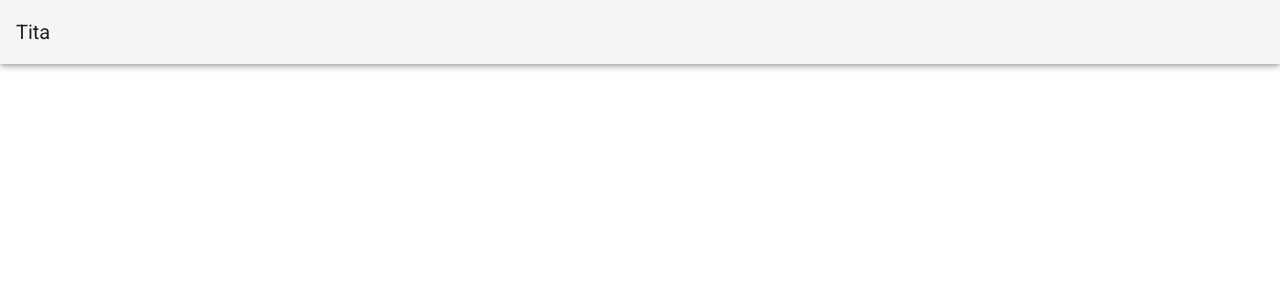
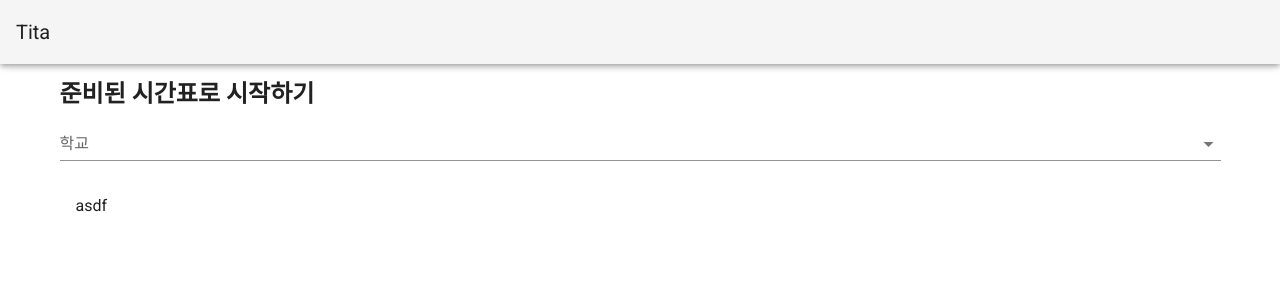
Before and after one commit to Tekiter/Tita2, a Vue app: page /#/dataset in a window 1280 px wide. Shown: the top 300 px of the page. Built offline with nearby package versions, Linux system fonts and the light colour scheme.

Commit message:
Add layout

```diff
--- /dev/null
+++ b/src/components/dataset/DatasetFilter.vue
@@ -0,0 +1,21 @@
+<template>
+    <v-row no-gutters>
+        <v-col>
+            <v-autocomplete label="학교" :items="schools"> </v-autocomplete>
+        </v-col>
+    </v-row>
+</template>
+<script>
+export default {
+    props: {
+        schools: {
+            type: Array,
+            default: () => [],
+        },
+        value: {
+            type: String,
+        },
+    },
+    data: () => ({}),
+}
+</script>
--- /dev/null
+++ b/src/components/dataset/DatasetList.vue
@@ -0,0 +1,19 @@
+<template>
+    <div>
+        <v-list subheader mandatory>
+            <v-list-item-group>
+                <v-list-item>asdf</v-list-item>
+            </v-list-item-group>
+        </v-list>
+    </div>
+</template>
+<script>
+export default {
+    props: {
+        items: {
+            type: Array,
+            default: () => [],
+        },
+    },
+}
+</script>
--- a/src/components/layouts/BlankLayout.vue
+++ b/src/components/layouts/BlankLayout.vue
@@ -1,7 +1,7 @@
 <template>
     <v-content>
         <div>
-            <v-fade-transition>
+            <v-fade-transition hide-on-leave>
                 <router-view></router-view>
             </v-fade-transition>
         </div>
--- a/src/router/index.js
+++ b/src/router/index.js
@@ -9,6 +9,21 @@ const routes = [
         name: 'Home',
         component: () => import('../views/Home.vue'),
     },
+    {
+        path: '/dataset',
+        name: 'DatasetSelect',
+        component: () => import('../views/DatasetSelect.vue'),
+    },
+    {
+        path: '/select',
+        name: 'ClassSelect',
+        component: () => import('../views/ClassSelect.vue'),
+    },
+    {
+        path: '/result',
+        name: 'Result',
+        component: () => import('../views/Result.vue'),
+    },
 ]
 
 const router = new VueRouter({
--- /dev/null
+++ b/src/views/ClassSelect.vue
@@ -0,0 +1,3 @@
+<template>
+    <v-container></v-container>
+</template>
--- /dev/null
+++ b/src/views/DatasetSelect.vue
@@ -0,0 +1,20 @@
+<template>
+    <v-container>
+        <h2>준비된 시간표로 시작하기</h2>
+        <dataset-filter :schools="schools"></dataset-filter>
+        <dataset-list></dataset-list>
+    </v-container>
+</template>
+<script>
+import DatasetFilter from '../components/dataset/DatasetFilter'
+import DatasetList from '../components/dataset/DatasetList'
+export default {
+    components: {
+        DatasetList,
+        DatasetFilter,
+    },
+    data: () => ({
+        schools: ['가톨릭대학교'],
+    }),
+}
+</script>
--- a/src/views/Home.vue
+++ b/src/views/Home.vue
@@ -4,6 +4,7 @@
         <p class="display-1">
             과목 후보를 넣으면 적절한 시간표를 만들어줍니다.
         </p>
+        <v-btn :to="{ name: 'DatasetSelect' }">시작하기</v-btn>
     </v-container>
 </template>
 
--- /dev/null
+++ b/src/views/Result.vue
@@ -0,0 +1,6 @@
+<template>
+    <div></div>
+</template>
+<script>
+export default {}
+</script>
```
